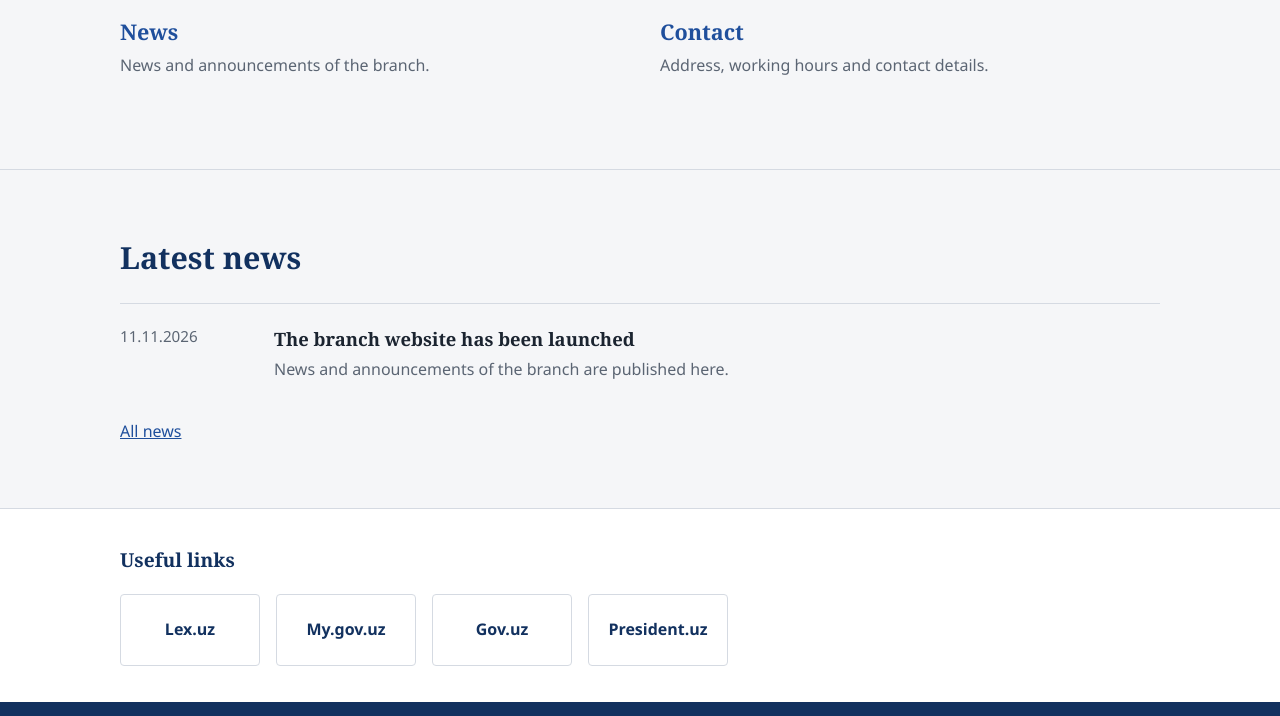
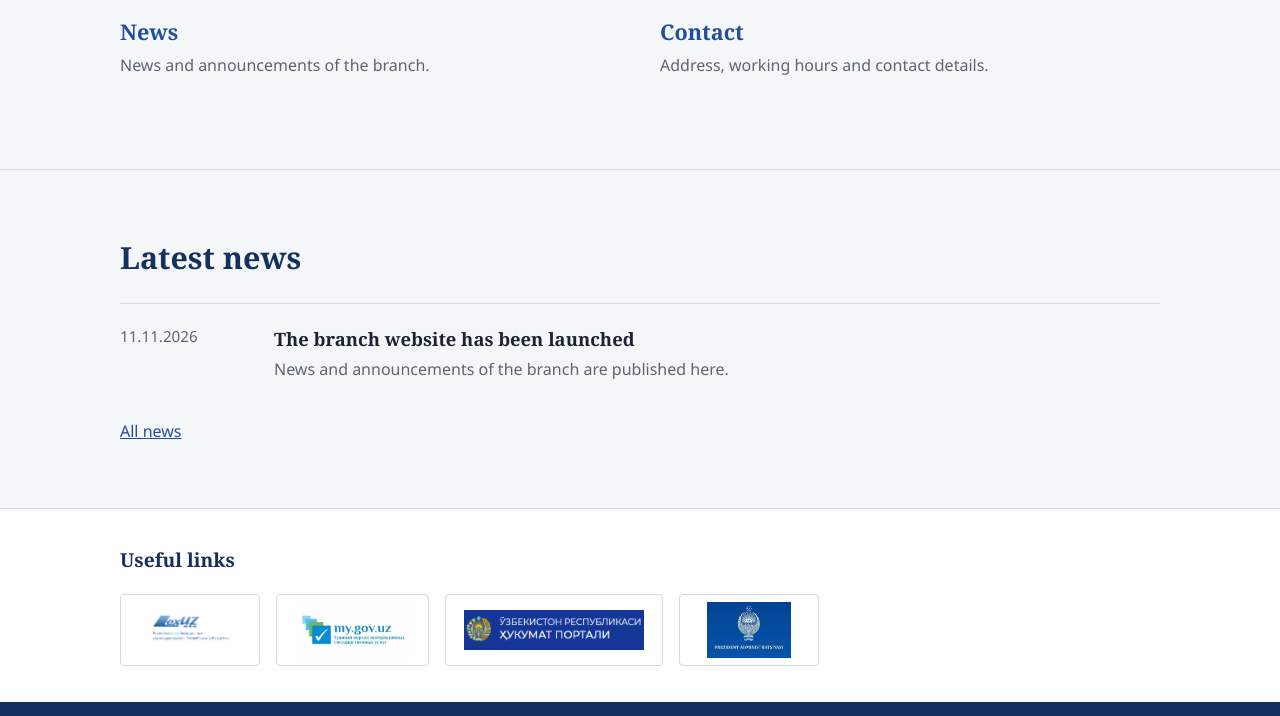
Before and after one commit to miraziz5682/RSTEIAM_WEB, a plain HTML site: page en/index.html in a window 1280 px wide. Shown: the part 1059-1775 px from the top of the page. Drawn offline with Linux system fonts and the light colour scheme.

Commit message:
Add files via upload

```diff
--- a/en/index.html
+++ b/en/index.html
@@ -59,10 +59,10 @@
 <div class="wrap">
 <h2>Useful links</h2>
 <div class="plist">
-<a href="https://lex.uz" target="_blank" rel="noopener" title="Lex.uz">Lex.uz</a>
-<a href="https://my.gov.uz" target="_blank" rel="noopener" title="My.gov.uz">My.gov.uz</a>
-<a href="https://gov.uz" target="_blank" rel="noopener" title="Gov.uz">Gov.uz</a>
-<a href="https://president.uz" target="_blank" rel="noopener" title="President.uz">President.uz</a>
+<a href="https://lex.uz" target="_blank" rel="noopener" title="Lex.uz"><img src="/images/links/lex.png" alt="Lex.uz"></a>
+<a href="https://my.gov.uz" target="_blank" rel="noopener" title="My.gov.uz"><img src="/images/links/mygov.png" alt="My.gov.uz"></a>
+<a href="https://gov.uz" target="_blank" rel="noopener" title="Gov.uz"><img src="/images/links/gov.png" alt="Gov.uz"></a>
+<a href="https://president.uz" target="_blank" rel="noopener" title="President.uz"><img src="/images/links/president.png" alt="President.uz"></a>
 </div>
 </div>
 </div>
```
Also changed, not shown: aloqa/index.html (+4 -4 lines), en/about/index.html (+4 -4 lines), en/contact/index.html (+4 -4 lines), en/news/1/index.html (+4 -4 lines), en/news/index.html (+4 -4 lines), en/services/index.html (+4 -4 lines), haqida/index.html (+4 -4 lines), index.html (+4 -4 lines), ru/index.html (+4 -4 lines), ru/kontakty/index.html (+4 -4 lines), ru/novosti/1/index.html (+4 -4 lines), ru/novosti/index.html (+4 -4 lines), ru/o-filiale/index.html (+4 -4 lines), ru/uslugi/index.html (+4 -4 lines), 3 more files.
